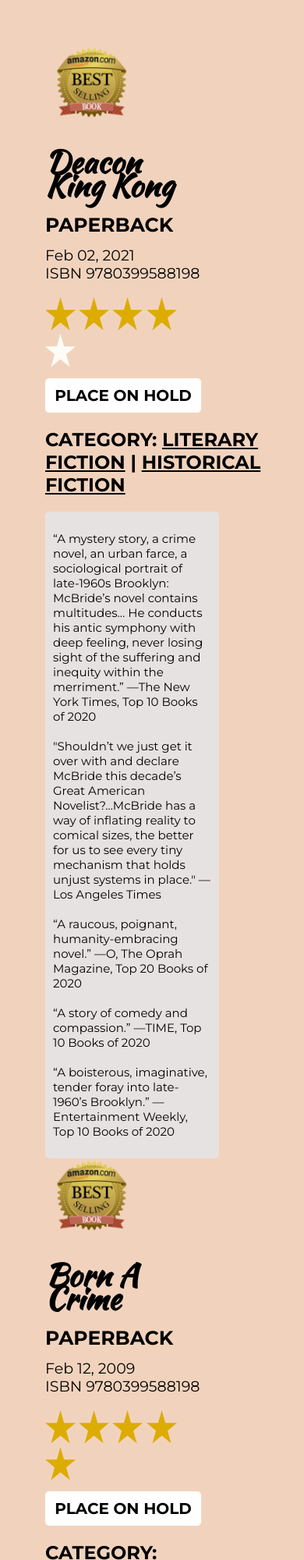
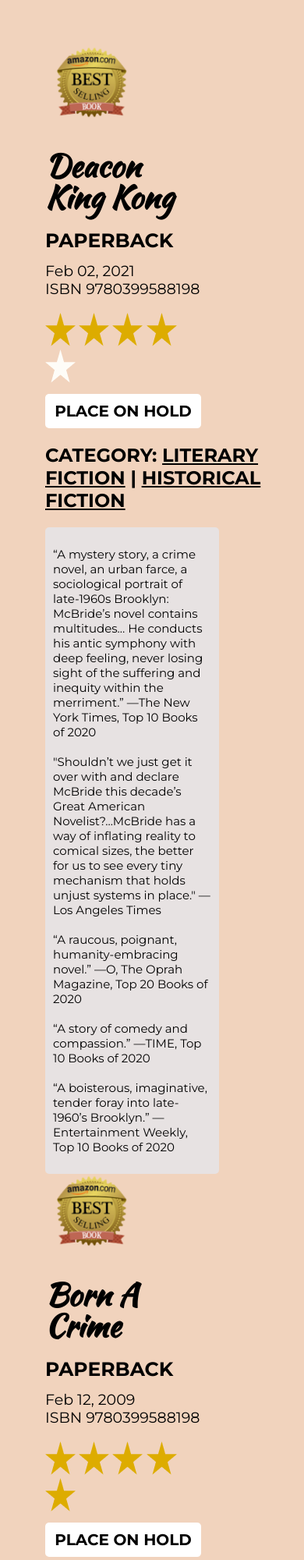
Before and after one commit to frgerona/Week5v1, a plain HTML site: page description.html in a window 390 px wide. Shown: the top 2000 px of the page at 78% size. Drawn offline with Linux system fonts and the light colour scheme.

Commit message:
fourth commit with responsive changes

```diff
--- a/about2.css
+++ b/about2.css
@@ -28,7 +28,7 @@ body {
     padding: 20px;
 }
 
-@media only screen and (max-width: 768px) {
+@media only screen and (max-width: 820px) {
     .landingbox {
         display: flex;
         flex-direction: column;
--- a/description.css
+++ b/description.css
@@ -116,7 +116,15 @@ body {
         display: none;
     }
 
+    .grid-left-top-info h2 {
+        line-height: 40px;
+    }
+
     .grid-right-top-cover {
         display: none;
     }
+
+    .grid-right-top-info h2 {
+        line-height: 40px;
+    }
 }
--- a/list.css
+++ b/list.css
@@ -134,7 +134,7 @@ body h1 {
     margin-left: 85px;
   }
 
-  @media only screen and (max-width: 992px) {
+  @media only screen and (max-width: 767px) {
     .bookgrid {
       display: flex;
       flex-wrap: wrap;
```
